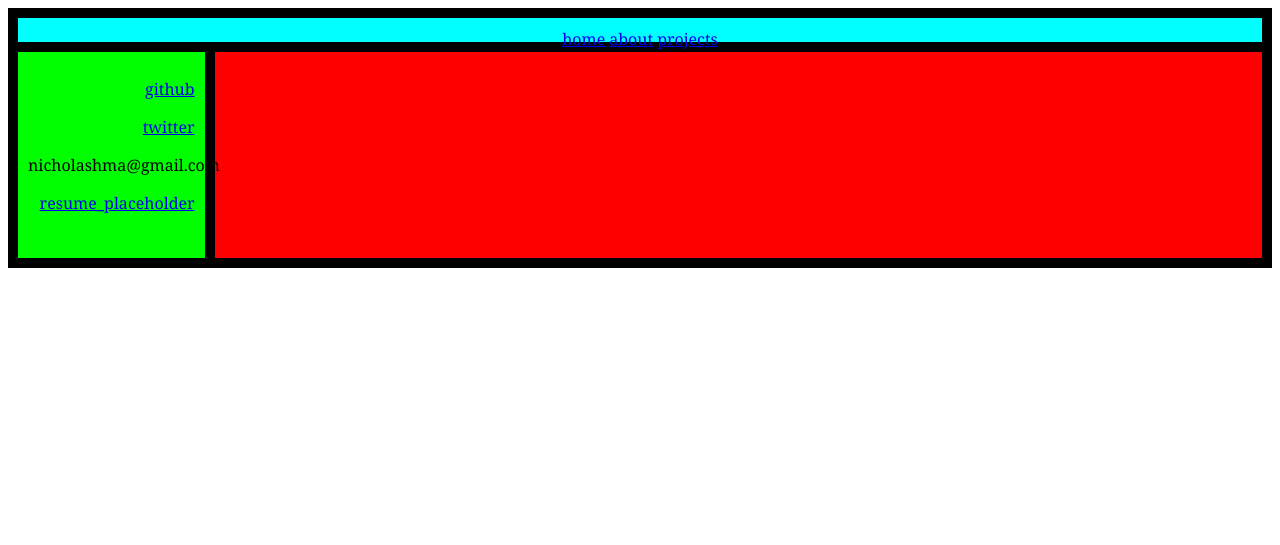
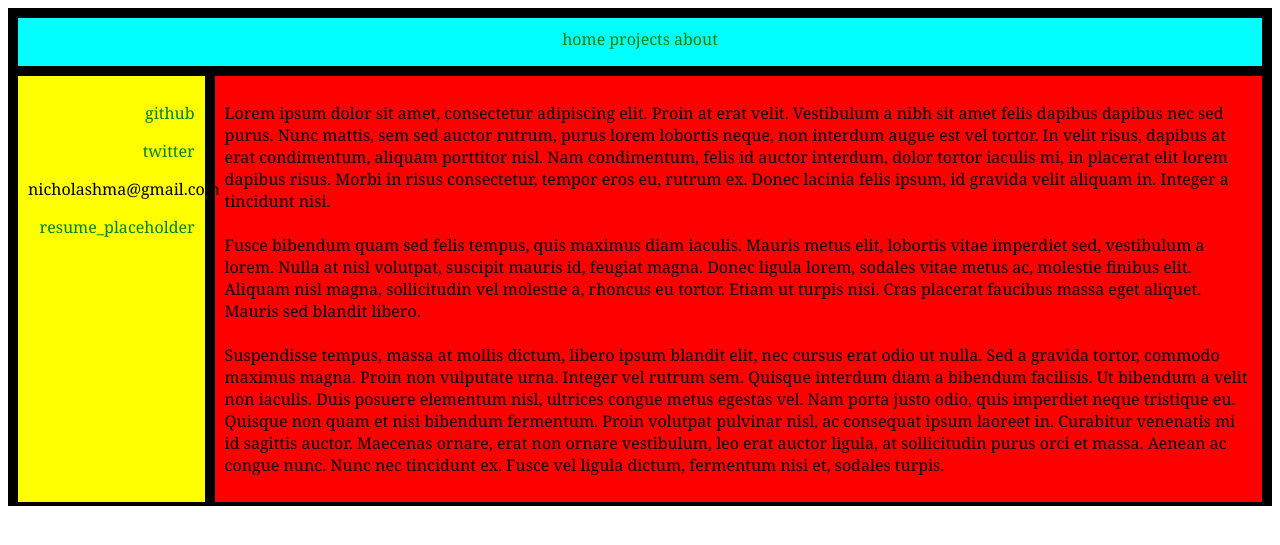
Before and after one commit to pointatnick/pointatnick, a Django app: page /about in a window 1280 px wide. Shown: the top 545 px of the page. Run offline with Django 3.2, Linux system fonts and the light colour scheme.

Commit message:
Make links green and remove text decoration

```diff
--- a/pointatnick/website/static/website/style.css
+++ b/pointatnick/website/static/website/style.css
@@ -2,7 +2,13 @@
     font-family: Helvetica, sans-serif;
 }
 
-a, p {
+a {
+    color: green;
+    text-decoration: none;
+    font-family: Georgia, serif;
+}
+
+p {
     font-family: Georgia, serif;
 }
 
@@ -36,7 +42,7 @@
     grid-column-end: 2;
     grid-row-start: 2;
     grid-row-end: 3;
-    background-color: rgb(0, 255, 0);
+    background-color: rgb(255, 255, 0);
     text-align: right;
     padding: 10px;
 }
--- a/pointatnick/website/templates/website/about.html
+++ b/pointatnick/website/templates/website/about.html
@@ -9,10 +9,14 @@
     <div class="container">
         <div class="navbar">
             <a href="/">home</a>
+            <a href="/projects">projects</a>
             <a href="/about">about</a>
-            <a href="/projects">projects</a>
         </div>
-        <div class="content"></div>
+        <div class="content">
+            <p>Lorem ipsum dolor sit amet, consectetur adipiscing elit. Proin at erat velit. Vestibulum a nibh sit amet felis dapibus dapibus nec sed purus. Nunc mattis, sem sed auctor rutrum, purus lorem lobortis neque, non interdum augue est vel tortor. In velit risus, dapibus at erat condimentum, aliquam porttitor nisl. Nam condimentum, felis id auctor interdum, dolor tortor iaculis mi, in placerat elit lorem dapibus risus. Morbi in risus consectetur, tempor eros eu, rutrum ex. Donec lacinia felis ipsum, id gravida velit aliquam in. Integer a tincidunt nisi.<br /><br />
+            Fusce bibendum quam sed felis tempus, quis maximus diam iaculis. Mauris metus elit, lobortis vitae imperdiet sed, vestibulum a lorem. Nulla at nisl volutpat, suscipit mauris id, feugiat magna. Donec ligula lorem, sodales vitae metus ac, molestie finibus elit. Aliquam nisl magna, sollicitudin vel molestie a, rhoncus eu tortor. Etiam ut turpis nisi. Cras placerat faucibus massa eget aliquet. Mauris sed blandit libero.<br /><br />
+            Suspendisse tempus, massa at mollis dictum, libero ipsum blandit elit, nec cursus erat odio ut nulla. Sed a gravida tortor, commodo maximus magna. Proin non vulputate urna. Integer vel rutrum sem. Quisque interdum diam a bibendum facilisis. Ut bibendum a velit non iaculis. Duis posuere elementum nisl, ultrices congue metus egestas vel. Nam porta justo odio, quis imperdiet neque tristique eu. Quisque non quam et nisi bibendum fermentum. Proin volutpat pulvinar nisl, ac consequat ipsum laoreet in. Curabitur venenatis mi id sagittis auctor. Maecenas ornare, erat non ornare vestibulum, leo erat auctor ligula, at sollicitudin purus orci et massa. Aenean ac congue nunc. Nunc nec tincidunt ex. Fusce vel ligula dictum, fermentum nisi et, sodales turpis.</p>
+        </div>
         <div class="menu">
             <p><a href="https://github.com/pointatnick">github</a></p>
             <p><a href="https://twitter.com/pointatnick">twitter</a></p>
--- a/pointatnick/website/templates/website/home.html
+++ b/pointatnick/website/templates/website/home.html
@@ -9,12 +9,14 @@
     <div class="container">
         <div class="navbar">
             <a href="/">home</a>
+            <a href="/projects">projects</a>
             <a href="/about">about</a>
-            <a href="/projects">projects</a>
         </div>
         <div class="content">
             <h1>Test header</h1>
-            <p>Lorem ipsum whatever whatever</p>
+            <p>Lorem ipsum dolor sit amet, consectetur adipiscing elit. Proin at erat velit. Vestibulum a nibh sit amet felis dapibus dapibus nec sed purus. Nunc mattis, sem sed auctor rutrum, purus lorem lobortis neque, non interdum augue est vel tortor. In velit risus, dapibus at erat condimentum, aliquam porttitor nisl. Nam condimentum, felis id auctor interdum, dolor tortor iaculis mi, in placerat elit lorem dapibus risus. Morbi in risus consectetur, tempor eros eu, rutrum ex. Donec lacinia felis ipsum, id gravida velit aliquam in. Integer a tincidunt nisi.<br /><br />
+            Fusce bibendum quam sed felis tempus, quis maximus diam iaculis. Mauris metus elit, lobortis vitae imperdiet sed, vestibulum a lorem. Nulla at nisl volutpat, suscipit mauris id, feugiat magna. Donec ligula lorem, sodales vitae metus ac, molestie finibus elit. Aliquam nisl magna, sollicitudin vel molestie a, rhoncus eu tortor. Etiam ut turpis nisi. Cras placerat faucibus massa eget aliquet. Mauris sed blandit libero.<br /><br />
+            Suspendisse tempus, massa at mollis dictum, libero ipsum blandit elit, nec cursus erat odio ut nulla. Sed a gravida tortor, commodo maximus magna. Proin non vulputate urna. Integer vel rutrum sem. Quisque interdum diam a bibendum facilisis. Ut bibendum a velit non iaculis. Duis posuere elementum nisl, ultrices congue metus egestas vel. Nam porta justo odio, quis imperdiet neque tristique eu. Quisque non quam et nisi bibendum fermentum. Proin volutpat pulvinar nisl, ac consequat ipsum laoreet in. Curabitur venenatis mi id sagittis auctor. Maecenas ornare, erat non ornare vestibulum, leo erat auctor ligula, at sollicitudin purus orci et massa. Aenean ac congue nunc. Nunc nec tincidunt ex. Fusce vel ligula dictum, fermentum nisi et, sodales turpis.</p>
         </div>
         <div class="menu">
             <p><a href="https://github.com/pointatnick">github</a></p>
```
Also changed, not shown: pointatnick/website/templates/website/projects.html (+6 -2 lines), 1 other file.
